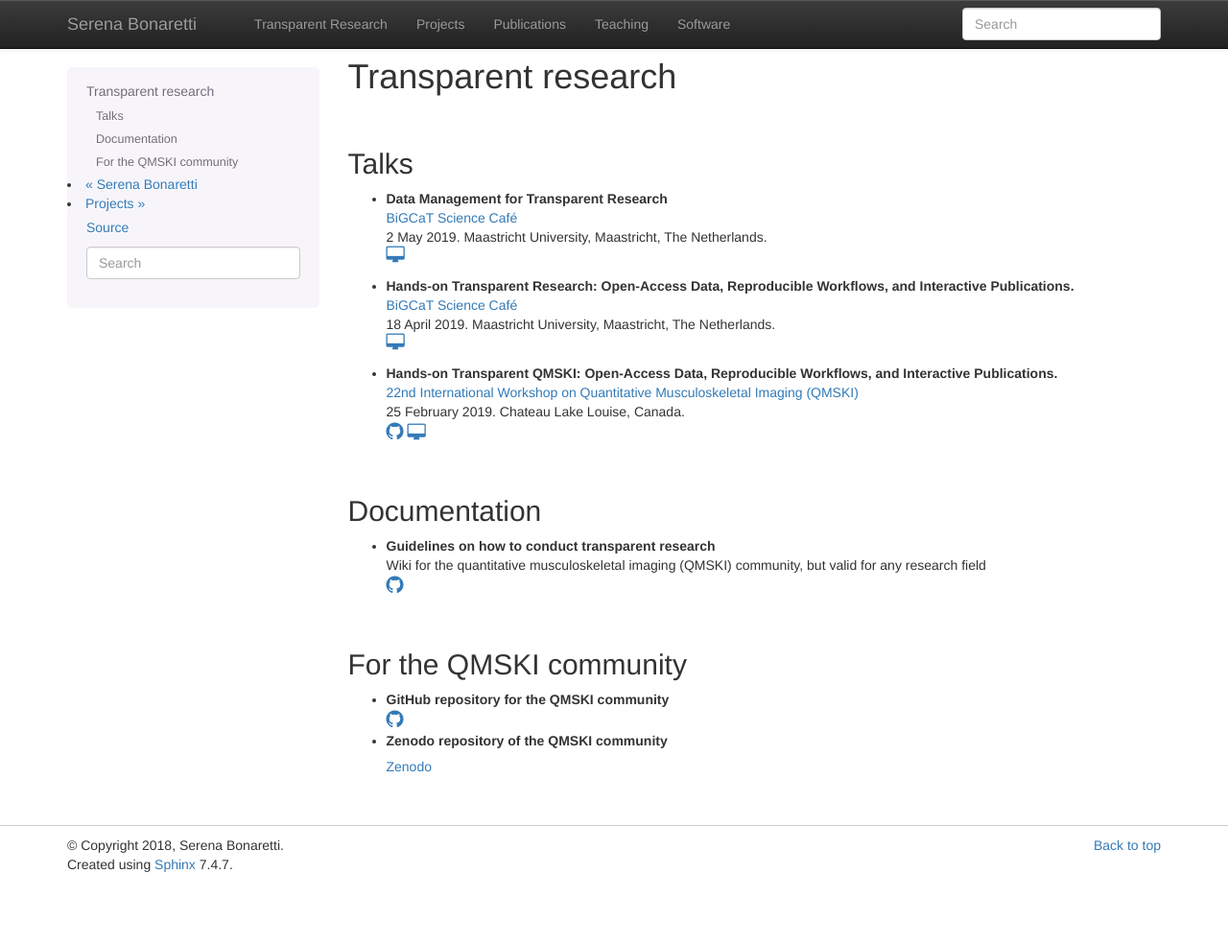
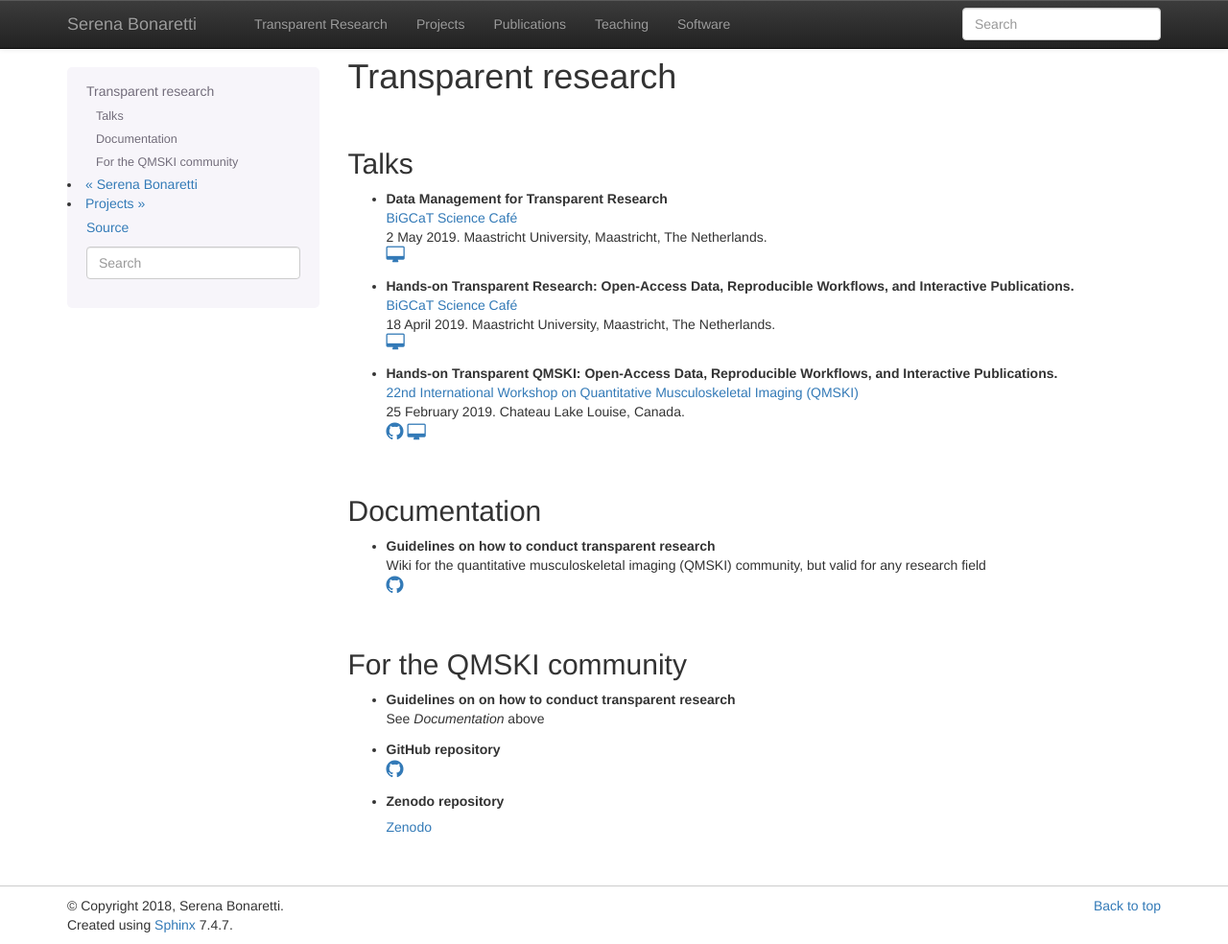
Before and after one commit to sbonaretti/sbonaretti.github.io, a Sphinx documentation site: the page built from source/transparentResearch.rst, in a window 1280 px wide and 984 px high. Shown: the whole window at 96% size. Built offline with Sphinx 7.4.7, drawn with Linux system fonts in a browser that asks for light colours; nearby versions of some CDN libraries; formulas are drawn with MathJax 3.

Commit message:
Add files via upload

```diff
--- a/source/transparentResearch.rst
+++ b/source/transparentResearch.rst
@@ -50,6 +50,7 @@ Talks
 Documentation
 ++++++++++++++++++++++++++++++++++++++++++++++++++++++++++++++++++++++++++++++++
 
+.. _guidelines:
 * .. raw:: html
 
      <b>Guidelines on how to conduct transparent research</b>
@@ -59,6 +60,7 @@ Documentation
      <link rel="stylesheet" href="https://use.fontawesome.com/releases/v5.5.0/css/all.css" integrity="sha384-B4dIYHKNBt8Bc12p+WXckhzcICo0wtJAoU8YZTY5qE0Id1GSseTk6S+L3BlXeVIU" crossorigin="anonymous">
      <a href="https://github.com/QMSKI/TransparentQMSKI/wiki" target="_blank"><i class="fa fa-github" style="font-size:21px;"></i></a>
      <br>
+     <p style="margin-bottom:0.3cm;"></p>
 
 |
 
@@ -67,21 +69,34 @@ For the QMSKI community
 
 * .. raw:: html
 
-    <b>GitHub repository for the QMSKI community</b>
+    <b>Guidelines on on how to conduct transparent research</b>
+    <br>
+    See <i>Documentation</i> above
+    <br>
+    <p style="margin-bottom:0.3cm;"></p>
+
+* .. raw:: html
+
+    <b>GitHub repository</b>
     <br>
     <link rel="stylesheet" href="https://use.fontawesome.com/releases/v5.5.0/css/all.css" integrity="sha384-B4dIYHKNBt8Bc12p+WXckhzcICo0wtJAoU8YZTY5qE0Id1GSseTk6S+L3BlXeVIU" crossorigin="anonymous">
     <a href="https://github.com/QMSKI" target="_blank"><i class="fa fa-github" style="font-size:21px;"></i></a>
     <br>
+    <p style="margin-bottom:0.3cm;"></p>
+
 
 * .. raw:: html
 
-    <b>Zenodo repository of the QMSKI community</b>
+    <b>Zenodo repository</b>
     <br>
     <link rel="stylesheet" href="https://use.fontawesome.com/releases/v5.5.0/css/all.css" integrity="sha384-B4dIYHKNBt8Bc12p+WXckhzcICo0wtJAoU8YZTY5qE0Id1GSseTk6S+L3BlXeVIU" crossorigin="anonymous">
     <a href="https://zenodo.org/search?page=1&size=20&q=qmski" target="_blank">Zenodo<i  style="font-size:21px;"></i></a>
     <br>
+    <p style="margin-bottom:0.3cm;"></p>
 
 |
+
+
 
 .. raw:: html
 
```
